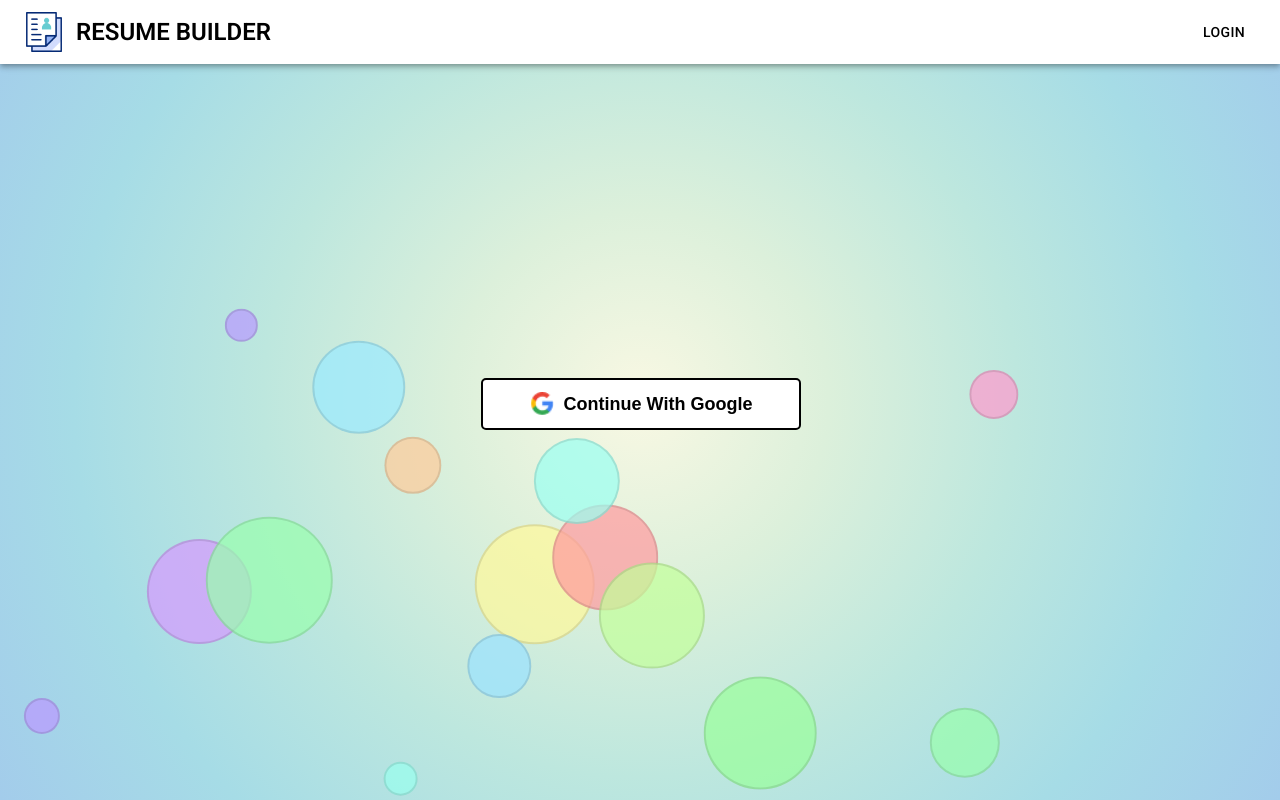
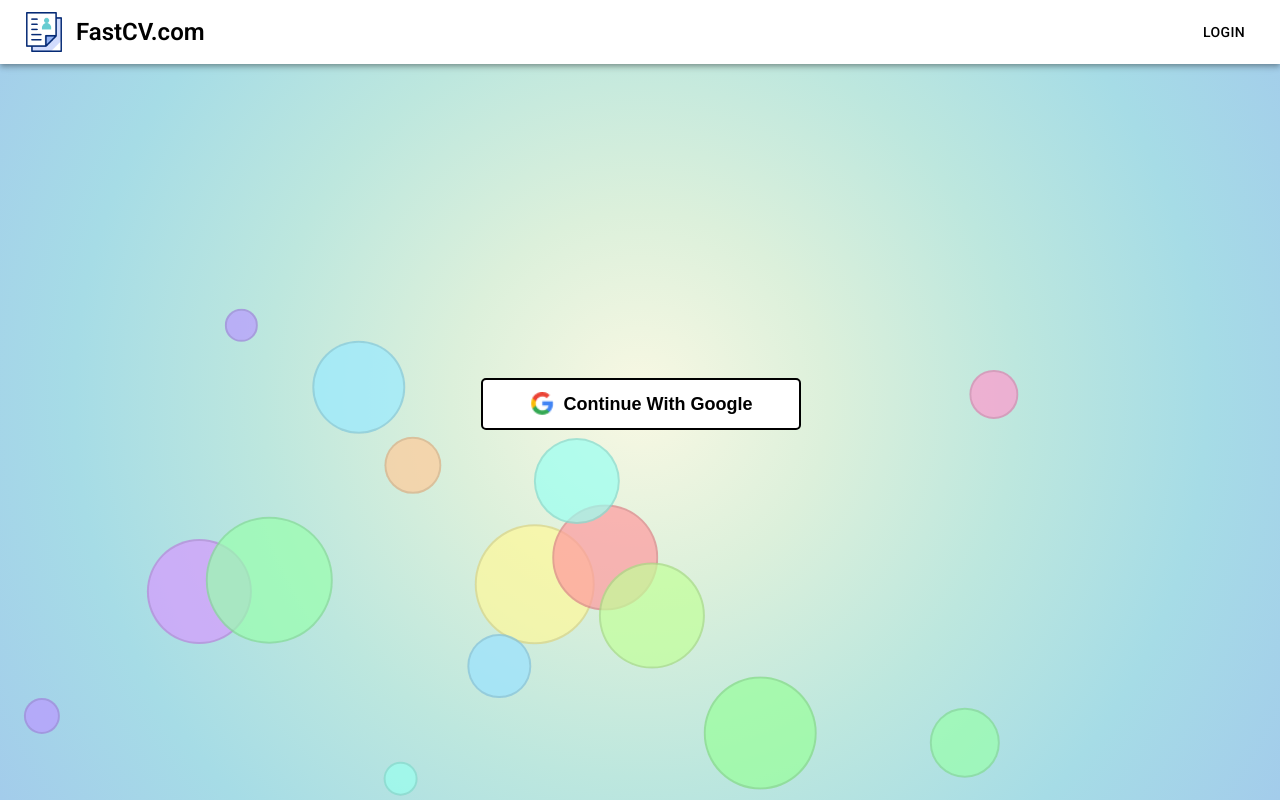
Before and after one commit to Ayan2001Mandal/Minor, a React (Vite) app in the folder client/: page /sign-in in a window 1280 px wide. Built offline with nearby package versions, Linux system fonts and the light colour scheme; no server answers.

Commit message:
Navbar updated and removed unneccessary access

```diff
--- a/client/src/components/Navbar.jsx
+++ b/client/src/components/Navbar.jsx
@@ -46,10 +46,10 @@ const Navbar = () => {
     navigate('/contact-us');
     setAnchorEl(null);
   };
-  const handleTemplateClick = () => {
-    navigate('/templates');
-    setAnchorEl(null);
-  };
+  // const handleTemplateClick = () => {
+  //   navigate('/templates');
+  //   setAnchorEl(null);
+  // };
 
   const handleJobPortalClick = () => {
     window.open('https://jobinsight.vercel.app/', "_blank", "noopener,noreferrer");
@@ -148,7 +148,7 @@ const Navbar = () => {
               fontWeight: "600",
             }}
           >
-            <Link to={'/'} className="resume-builder-link"> RESUME BUILDER</Link>
+            <Link to={'/'} className="resume-builder-link">FastCV.com</Link>
           </Typography>
 
           {currentUser ? (
@@ -197,7 +197,7 @@ const Navbar = () => {
                 }}
               >
                 <MenuItem onClick={handleProfileClick}>My Profile</MenuItem>
-                <MenuItem onClick={handleTemplateClick}>Templates</MenuItem>
+                {/* <MenuItem onClick={handleTemplateClick}>Templates</MenuItem> */}
                 <MenuItem onClick={handleJobPortalClick}>Job Insight</MenuItem>
                 <MenuItem onClick={handleContactUsClick}>Contact Us</MenuItem>
                 <MenuItem onClick={handleLogout}>Logout</MenuItem>
--- a/client/src/pages/UserProfile.jsx
+++ b/client/src/pages/UserProfile.jsx
@@ -116,7 +116,7 @@ export default function UserProfile() {
   const sidebarLinks = [
     { text: 'Home', path: '/', icon: <HomeIcon /> },
     { text: 'Edit Resume', path: '/profile', icon: <EditIcon /> },
-    { text: 'Templates', path: '/templates', icon: <TemplateIcon /> },
+    // { text: 'Templates', path: '/templates', icon: <TemplateIcon /> },
     { text: 'Logout', path: '', icon: <LogoutIcon />, action: handleLogout },
   ];
 
@@ -251,9 +251,8 @@ export default function UserProfile() {
                 value={formData.email}
                 disabled
               />
-              <TextField
+              {/* <TextField
                 margin="normal"
-                required
                 fullWidth
                 name="password"
                 label="Password"
@@ -261,7 +260,7 @@ export default function UserProfile() {
                 id="password"
                 onChange={handleChange}
                 value={formData.password}
-              />
+              /> */}
               <Button
                 type="submit"
                 fullWidth
```
